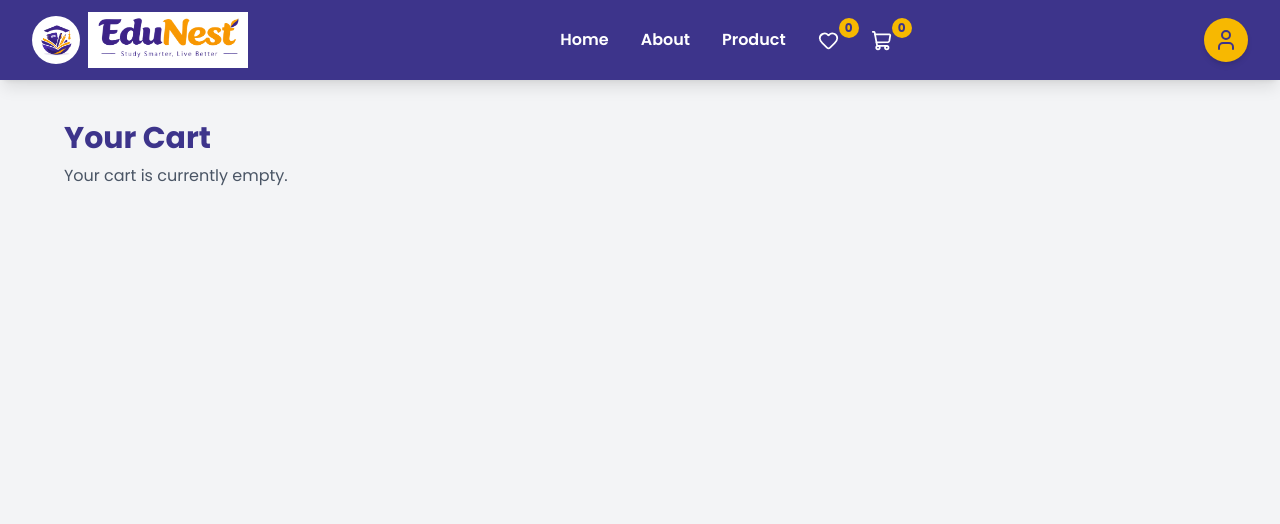
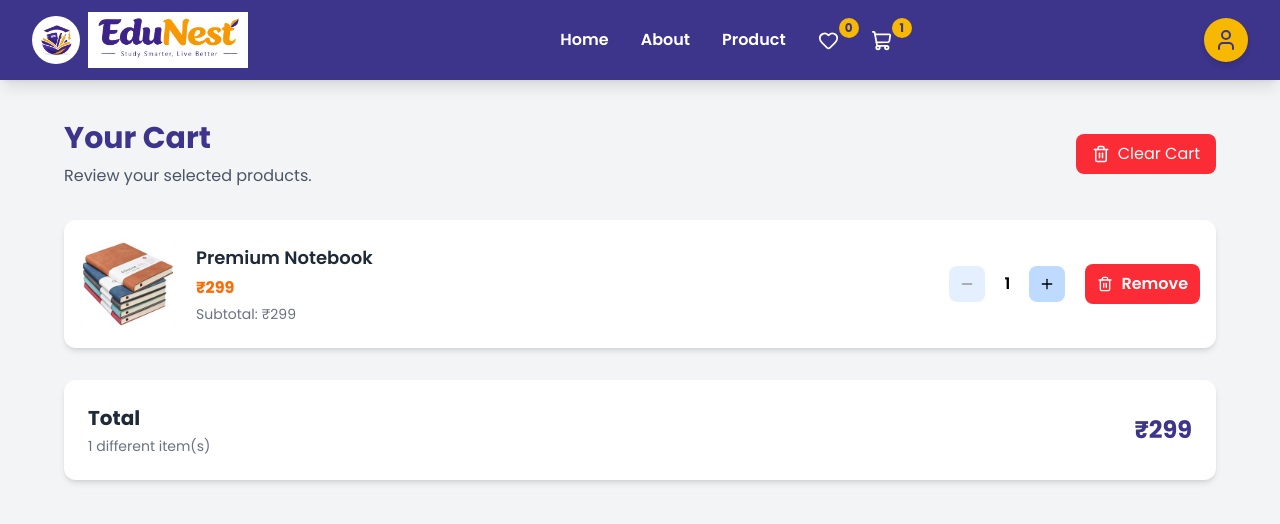
Before and after one commit to opmmansoor/E-Commerce-EduNest, a React (Vite) app in the folder EduNest/: page /Cart in a window 1280 px wide. Shown: the top 524 px of the page. Built offline with nearby package versions, Linux system fonts and the light colour scheme; data requests are answered from the project's data file.

Commit message:
Cart products store to the JSON server

```diff
--- a/EduNest/data/db.json
+++ b/EduNest/data/db.json
@@ -22,7 +22,6 @@
       "id": "Z60aHPQgokc"
     }
   ],
-
   "products": [
     {
       "id": "1",
@@ -258,7 +257,7 @@
       "id": "24",
       "name": "Academic Planner",
       "category": "Diaries",
-      "description":"Good pages, Helps students plan their school year, classes, assignments, projects, and exams",
+      "description": "Good pages, Helps students plan their school year, classes, assignments, projects, and exams",
       "price": 199,
       "stock": 30,
       "rating": 4.7,
@@ -299,9 +298,9 @@
       "name": "Pencil Cases",
       "category": "School Accessories",
       "description": "Compact cases for keeping pens, pencils, erasers, sharpeners, and other stationery organized.",
-      "price": 799,
+      "price": 79,
       "stock": 25,
-      "rating": 4.7,
+      "rating": 4.1,
       "image": "/Products/Bags/bag1.jpg"
     },
     {
@@ -309,9 +308,9 @@
       "name": "Water Bottles",
       "category": "School Accessories",
       "description": "Reusable bottles designed to help students carry water conveniently throughout the school day",
-      "price": 799,
-      "stock": 25,
-      "rating": 4.7,
+      "price": 99,
+      "stock": 28,
+      "rating": 4.8,
       "image": "/Products/Bags/bag1.jpg"
     },
     {
@@ -319,9 +318,9 @@
       "name": "Lunch Boxes",
       "category": "School Accessories",
       "description": "Practical containers for safely carrying meals and snacks to school.",
-      "price": 799,
-      "stock": 25,
-      "rating": 4.7,
+      "price": 199,
+      "stock": 18,
+      "rating": 4.2,
       "image": "/Products/Bags/bag1.jpg"
     },
     {
@@ -347,19 +346,17 @@
       "image": "/Products/Daires/dairy1.jpg"
     }
   ],
-  "carts" : [
+  "carts": [
     {
-      "id": "23",
-      "name": "To Do Notes",
-      "category": "Diaries",
-      "description": "A simple notebook for creating daily task lists and tracking completed activities.",
-      "price": 199,
-      "stock": 15,
-      "rating": 4.7,
-      "image": "/Products/Daires/dairy1.jpg"
+      "productId": "1",
+      "name": "Premium Notebook",
+      "price": 299,
+      "image": "/Products/Books/premium2.jpg",
+      "quantity": 1,
+      "id": "Hf3vz2fV9ts"
     }
   ],
-  "wishlists" : [
+  "wishlists": [
     {
       "id": "23",
       "name": "To Do Notes",
@@ -372,7 +369,5 @@
     }
   ],
   "orders": [],
-
-
   "$schema": "./node_modules/json-server/schema.json"
 }
--- a/EduNest/package.json
+++ b/EduNest/package.json
@@ -22,6 +22,7 @@
     "react-redux": "^9.3.0",
     "react-router": "^8.4.0",
     "react-router-dom": "^7.18.4",
+    "sonner": "^2.0.8",
     "swiper": "^14.3.0",
     "tailwindcss": "^4.3.3"
   },
--- a/EduNest/src/Api/cartApi.js
+++ b/EduNest/src/Api/cartApi.js
@@ -1,7 +1,7 @@
 import axios from "axios";
 
 const API ="http://localhost:3000/carts"
-export const retCart = async () => {
+export const getCart = async () => {
     const response = await axios.get(API)
     return response.data
 };
--- a/EduNest/src/Pages/user/Components/Navbar.jsx
+++ b/EduNest/src/Pages/user/Components/Navbar.jsx
@@ -1,11 +1,17 @@
+import { useQuery } from '@tanstack/react-query';
 import { Heart, LogOut, ShoppingCart, User } from 'lucide-react';
 import  { useState } from 'react'
 import { useSelector } from 'react-redux';
 import { Link, useNavigate } from 'react-router-dom'
+import { getCart } from '../../../Api/cartApi';
 
 function Navbar() {
 
-    const cart = useSelector((state) => state.cart.cart);
+    const {data: cart=[], isLoading, isError} = useQuery({
+        queryKey: ["carts"],
+        queryFn: getCart()
+    })
+
     const wishlist = useSelector((state) => state.wishlist.wishlist);
     console.log(wishlist);
 
--- a/EduNest/src/Pages/user/Components/ProductCard.jsx
+++ b/EduNest/src/Pages/user/Components/ProductCard.jsx
@@ -4,6 +4,9 @@ import { useDispatch, useSelector } from "react-redux";
 import { addToCart } from "../../../Slice/cartSlice";
 import { addToWishlist, removeFromWishlist } from "../../../Slice/wishlistSlice";
 import ProductDetails from "./ProductDetails";
+import { useMutation, useQueryClient } from "@tanstack/react-query";
+import { addCartItem } from "../../../Api/cartApi";
+import { toast } from "sonner";
 
 function ProductCard({ product }) {
 
@@ -15,17 +18,54 @@ function ProductCard({ product }) {
     const wishlist = useSelector((state) => state.wishlist.wishlist);
     const isWishlisted =wishlist.some((item) => item.id === product.id);
 
-    const handleWishlist  = () => {
+
+
+//Save a cart item to JSON Server
+  const queryClient = useQueryClient();
+
+  const cartMutation = useMutation({
+    mutationFn: addCartItem,
+
+    onSuccess: () => {
+//update redux after success
+      dispatch(addToCart(product))
+
+// Refresh cart data
+      queryClient.invalidateQueries({
+        queryKey: ["carts"],
+      })
+
+//for notification on ADD
+      toast.success("Item Added to  Cart!")
+    },
+    onError: (error) => {
+      console.error("Cart save failed:", error);
+      console.error("Server response:", error.response?.data)
+
+      toast.error( error.response?.data?.message ||
+            "Failed to ad item. Check JSON Server."
+      )
+    }
+  })
+
+//Add To Cart
+  const handleAddToCart = () => {
+    cartMutation.mutate({
+      productId: product.id,
+      name: product.name,
+      price: product.price,
+      image: product.image,
+      quantity: 1,
+    });
+  }
+
+//Add/remove wishlist
+  const handleWishlist  = () => {
         if (isWishlisted) {
             dispatch(removeFromWishlist(product.id));
         }else{
             dispatch(addToWishlist(product))
         }
-    }
-
-
-    const handleAddToCart = () => {
-        dispatch(addToCart(product))
     }
 
     return (
@@ -43,6 +83,7 @@ function ProductCard({ product }) {
 
         {/* Wishlist Button */}
         <button onClick={handleWishlist}
+                aria-label="Toggle wishlist"
                 className="absolute top-3 right-3 bg-white p-2 rounded-full shadow hover:bg-red-50">
           <Heart
             size={20}
@@ -96,16 +137,21 @@ function ProductCard({ product }) {
 
           {/* Add To Cart */}
           <button
-            onClick={() => handleAddToCart(product)}
-            disabled={product.stock === 0}
+            onClick={handleAddToCart}
+            disabled={product.stock === 0 || cartMutation.isPending}
             className="flex items-center justify-center gap-1 bg-orange-500 text-white px-3 py-2 rounded-lg
                         hover:bg-orange-600 disabled:bg-gray-400 disabled:cursor-not-allowed transition"
           >
             <ShoppingCart size={18} />
-            Add
+           {cartMutation.isPending ? "Saving..." : "Add"}
           </button>
+        </div>
 
-        </div>
+        {cartMutation.isError &&(
+          <p className="mt-2 text-sm text-red-500">
+            Failed to save item. Please try again.
+          </p>
+        )}
       </div>
     </div>
 
--- a/EduNest/src/Pages/user/Pages/Cart.jsx
+++ b/EduNest/src/Pages/user/Pages/Cart.jsx
@@ -1,29 +1,130 @@
 
 import React from 'react'
-import { useDispatch, useSelector } from 'react-redux'
 import { clearCart, decreaseQuantity, increaseQuantity, removeFromCart } from '../../../Slice/cartSlice';
+import { useMutation, useQuery, useQueryClient } from '@tanstack/react-query';
+import { deleteCartItem, getCart } from '../../../Api/cartApi';
+import { toast } from 'sonner';
+import { Minus, Plus, ShoppingCart, Trash, Trash2 } from 'lucide-react';
 
+const API = "http://localhost:3000/carts"
 
 function Cart() {
-    const dispatch = useDispatch();
-    const cart = useSelector((state) => state.cart.cart);
+
+    const queryClient = useQueryClient();
+
+    const {
+        data: cart = [], isLoading, isError, } = useQuery({
+            queryKey: ["carts"],
+            queryFn: getCart,
+        });
+
+// Update quantity in JSON Server
+    const updateQuantityMutation = useMutation({
+        mutationFn: async ({ id, quantity }) => {
+            const response = await axios.patch(`${API}/${id}`,{
+                quantity,
+            });
+            return response.data
+        },
+        onSuccess: () => {
+            queryClient.invalidateQueries({queryKey: ["carts"] });
+        },
+        onError: () => {
+            toast.error("Failed to update quantity")
+        },
+    });
+
+//Remove item from JSON
+    const removeMutation = useMutation({
+        mutationFn: deleteCartItem,
+
+        onSuccess: () => {
+            queryClient.invalidateQueries({ queryKey: ["carts"] });
+
+            toast.success("Item removed from Cart");
+        },
+        onError: () => {
+            toast.error("Failed to remove item")
+        },
+    })
+
+// Clear the entire cart
+    const clearCartMutation = useMutation({
+        mutationFn: async () => {
+            await Promise.all(
+                cart.map((item) =>
+                deleteCartItem(item.id))
+            )
+        },
+        onSuccess: () => {
+            queryClient.invalidateQueries({ queryKey: ["carts"] });
+            toast.success("Cart cleared Successfully")
+        },
+        onError: () => {
+            queryClient.invalidateQueries({queryKey: ["carts"] });
+            toast.error("Failed to clear cart")
+        },
+    });
+
+    const increaseQuantity = (item) => {
+        if(item.quantity > 1){
+            updateQuantityMutation.mutate({
+                id: item.id,
+                quantity: item.quantity - 1
+            });
+        }
+    }
 
     const totalPrice = cart.reduce(
-        (total, item) => total + item.price * item.quantity,
+        (total, item) => total + Number(item.price) * Number(item.quantity),
         0
     );
+
+//Loading State
+    if(isLoading) {
+        return (
+            <div className='min-h-screen bg-gray-100 px-5 py-10'>
+                <div className='mx-auto max-w-6xl'>
+                    <p className='text-lg test-gray-600'>
+                        Loading Your Cart...
+                    </p>
+                </div>
+            </div>
+        )
+    }
+
+// Error State
+    if(isError){
+        return(
+            <div className="min-h-screen bg-gray-100 px-5 py-10" >
+                <div className="mx-auto max-w-6xl">
+                    <h1 className="text-3xl font-bold text-[#3D348B]">
+                        Your Cart
+                    </h1>
+                    <p className="mt-3 text-red-500">
+                        Failed to load cart. Please check JSON server.
+                    </p>
+                </div>
+            </div>
+        )
+    }
 
     if(cart.length === 0){
         return(
             <div className='min-h-screen bg-gray-100 px-5 py-10'>
                 <div className='max-w-6xl mx-auto'>
-                    <h1 className="text-3xl font-bold text-[#3D348B]">
-                        Your Cart
-                    </h1>
+                    <div className="rounded-2xl bg-white p-10 text-center shadow-sm">
 
-                    <p className='text-gray-600  mt-2'>
+                        <ShoppingCart size={55}
+                                      className='mx-auto mb-4 text-[#3D348B]'/>
+                        <h1 className="text-3xl font-bold text-[#3D348B]">
+                            Your Cart
+                        </h1>
+
+                        <p className='text-gray-600  mt-2'>
                         Your cart is currently empty.
-                    </p>
+                        </p>
+                    </div>
                 </div>
             </div>
         )
@@ -44,9 +145,13 @@ function Cart() {
                 </p>
             </div>
 
-            <button onClick={() => dispatch(clearCart())}
-                    className='bg-red-500  text-white px-4 py-2 rounded-lg hover:bg-red-700 '>
-                Clear Cart
+            <button onClick={() => clearCartMutation.mutate}
+                    disabled={clearCartMutation.isPending}
+                    className='flex items-center gap-2 bg-red-500  text-white
+                                px-4 py-2 rounded-lg hover:bg-red-700 disabled:opacity-50'>
+                <Trash size={18} />
+
+                {clearCartMutation.isPending? "Clearing...": "Clear Cart"}
             </button>
         </div>
 
@@ -55,7 +160,8 @@ function Cart() {
             {cart.map((item) => (
             <div
                 key={item.id}
-                className='bg-white rounded-xl shadow-md p-4 flex items-center gap-5 '>
+                className='bg-white rounded-xl shadow-md p-4 flex flex-wrap
+                            items-center gap-5 '>
 
 
                 <img
@@ -68,32 +174,49 @@ function Cart() {
                         {item.name}
                     </h2>
 
-                    <p className='text-orange-500  font-bold mt-1'>
-                        ₹{item.price}
+                    <p className='mt-1 font-bold text-orange-500'>
+                        ₹{Number(item.price).toLocaleString("en-IN")}
+                    </p>
+
+                    <p className='mt-1 text-sm text-gray-500'>
+                        Subtotal: ₹
+                        {(Number(item.price) * Number(item.quantity))
+                         .toLocaleString("en-IN")}
                     </p>
                 </div>
 
       {/* Quantity */}
                 <div className='flex items-center gap-3'>
-                    <button onClick={() => dispatch(decreaseQuantity(item.id))}
-                            className='w-8 h-8 rounded bg-blue-200 font-bold'>
-                        -
+                    <button onClick={() => decreaseQuantity(item)}
+                            disabled={
+                                item.quantity <= 1 || updateQuantityMutation.isPending
+                            }
+                            aria-label='Decrease Quantity'
+                            className='flex w-9 h-9 items-center justify-center rounded-lg
+                                        bg-blue-200 font-bold disabled:opacity-40'>
+                        <Minus size={16}/>
                     </button>
 
-                    <span className='font-semibold'>
+                    <span className='min-w-5 text-center font-semibold'>
                         {item.quantity}
                     </span>
 
-                    <button onClick={() => dispatch(increaseQuantity(item.id))}
-                            className='w-8 h-8 bg-blue-200 rounded font-bold'>
-                        +
+                    <button onClick={() => increaseQuantity(item)}
+                            disabled={updateQuantityMutation.isPending}
+                            aria-label='Increase Quantity'
+                            className='flex h-9 w-9 items-center justify-center bg-blue-200
+                                        rounded-lg font-bold disabled:opacity-40'>
+                        <Plus  size={16}/>
                     </button>
                 </div>
 
 
        {/* Remove */}
-                <button onClick={() => dispatch(removeFromCart(item.id))}
-                        className='text-white font-semibold bg-red-500 rounded-lg px-2 py-1 hover:bg-red-800'>
+                <button onClick={() => removeMutation.mutate(item.id)}
+                        disabled={removeMutation.isPending}
+                        className='flex items-center gap-2 px-3 py-2
+                                 text-white font-semibold bg-red-500 rounded-lg  hover:bg-red-800 disabled:opacity-50'>
+                    <Trash2 size={16} />
                     Remove
                 </button>
             </div>
@@ -103,12 +226,18 @@ function Cart() {
 
        {/* Total */}
             <div className='mt-8 bg-white rounded-xl shadow-md p-6 flex justify-between items-center'>
+                <div>
                 <h2 className='text-xl font-bold text-gray-800'>
                     Total
                 </h2>
 
+                <p className='mt-1 text-sm text-gray-500'>
+                    {cart.length} different item(s)
+                </p>
+                </div>
+
                 <p className='text-2xl font-bold text-[#3D348B]'>
-                   ₹{totalPrice}
+                   ₹{totalPrice.toLocaleString("en-IN")}
                 </p>
             </div>
 
--- a/EduNest/src/Pages/user/Pages/Wishlist.jsx
+++ b/EduNest/src/Pages/user/Pages/Wishlist.jsx
@@ -1,21 +1,64 @@
 import React from 'react'
 import { useDispatch, useSelector } from 'react-redux'
-import { addToWishlist, removeFromWishlist } from '../../../Slice/wishlistSlice';
-import { addToCart } from '../../../Slice/cartSlice';
 import { ArrowRight, Heart, ShoppingCart, Trash2 } from 'lucide-react';
 import { Link } from 'react-router-dom';
+import { useMutation, useQuery, useQueryClient } from '@tanstack/react-query';
+import { deleteWishlist, getWishlist } from '../../../Api/wishlistApi';
+import { toast } from 'sonner';
 
 function Wishlist() {
-    const dispatch = useDispatch();
-    const wishlist = useSelector((state) => state.wishlist.wishlist);
 
-    const handleRemove = (id) => {
-        dispatch(removeFromWishlist(id))
+    const queryClient = useQueryClient()
+
+    const { data : wishlist=[], isLoading, isError } = useQuery({
+        queryKey: ["wishlists"],
+        queryFn: getWishlist,
+    })
+
+//Remove from wishlist
+    const removeMutation = useMutation({
+        mutationFn: deleteWishlist,
+
+        onSuccess: () => {
+            queryClient.invalidateQueries({ queryKey: ["wishlists"]})
+        },
+        onError: () => toast.error("Failed to Remove item")
+    })
+
+//Add product to cart
+     const cartMutation = useMutation({
+        mutationFn: addCartItem,
+
+        onSuccess: () => {
+            queryClient.invalidateQueries({ queryKey: ["carts"] });
+             toast.success("Added to cart!");
+        },
+        onError: () =>
+            toast.error("Failed to add to cart"),
+     });
+
+    const handleAddToCart = (product) => {
+         cartMutation.mutate({
+            productId: product.productId,
+            name: product.name,
+            price: product.price,
+            image: product.image,
+            quantity: 1,
+        });
     };
 
-    const handleAddToCart = (product) => {
-        dispatch(addToCart(product))
-    };
+    if (isLoading) {
+         return <div className="p-10 text-center">Loading wishlist...</div>;
+    }
+
+    if (isError) {
+         return (
+             <div className="p-10 text-center text-red-500">
+                 Failed to load wishlist. Check JSON Server.
+             </div>
+
+        );
+    }
 
   return (
     <div className='min-h-screen bg-gray-50 px-4 sm:px-6 py-10'>
--- a/EduNest/src/Slice/cartSlice.js
+++ b/EduNest/src/Slice/cartSlice.js
@@ -9,12 +9,12 @@ const cartSlice = createSlice({
         addToCart : (state,action) => {
             const product = action.payload;
 
-            const existingProduct = state.cart.find(
+            const existingItem = state.cart.find(
                 (item) => item.id === product.id
             );
 
-            if(existingProduct){
-                existingProduct.quantity += 1;
+            if(existingItem){
+                existingItem.quantity += 1;
             }else{
                 state.cart.push({
                     ...product,
--- a/EduNest/src/main.jsx
+++ b/EduNest/src/main.jsx
@@ -9,6 +9,7 @@ import App from "./App.jsx";
 import { BrowserRouter } from "react-router-dom";
 import { QueryClient, QueryClientProvider } from "@tanstack/react-query";
 import { store } from "./Redux/store.js";
+import {Toaster} from 'sonner'
 
 const queryClient = new QueryClient();
 
@@ -18,6 +19,7 @@ ReactDOM.createRoot(document.getElementById("root")).render(
       <BrowserRouter>
         <QueryClientProvider client={queryClient}>
           <App />
+          <Toaster expand/>
         </QueryClientProvider>
       </BrowserRouter>
     </Provider>
--- a/EduNest/vite.config.js
+++ b/EduNest/vite.config.js
@@ -5,4 +5,9 @@ import tailwindcss from '@tailwindcss/vite'
 // https://vite.dev/config/
 export default defineConfig({
   plugins: [react(),tailwindcss()],
+  server: {
+    watch: {
+      ignored: ["**/db.json"],
+    },
+  },
 })
```
Also changed, not shown: 1 other file (tests, documents, lock files or other folders).
